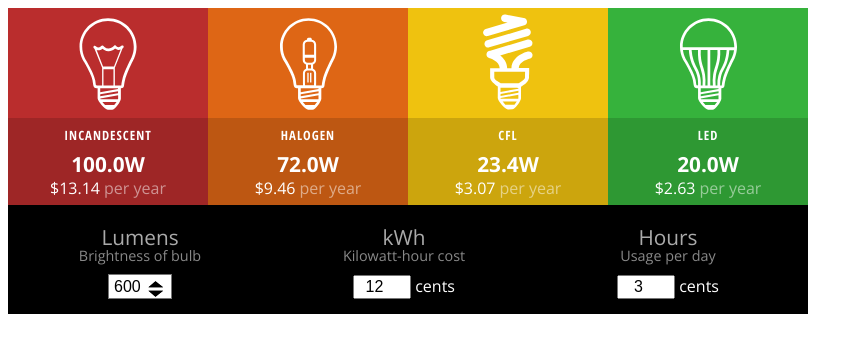
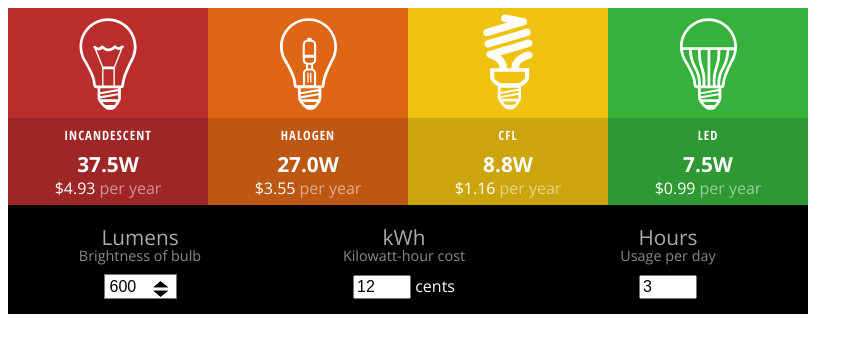
Before and after one commit to venkat4541/Angular-energy-calculator, a plain HTML site: page index.html in a window 1280 px wide. Shown: the whole page, without its empty margins (0-863 px from the left). Drawn offline with nearby package versions, Linux system fonts and the light colour scheme.

Commit message:
Completed!

```diff
--- a/assets/calculator.css
+++ b/assets/calculator.css
@@ -140,7 +140,6 @@
 
 #myCalculator form input[type=number] {
   width: 50px;
-  text-align: center;
   font-size: 1em;
 }
 
--- a/assets/calculator.js
+++ b/assets/calculator.js
@@ -1,3 +1,44 @@
 /* JavaScript Document */
 
-/* Script goes here */
+(function() {
+
+  var app = angular.module('myCalculator', []);
+
+  app.controller('calculatorController', ['$scope', function($scope){
+
+    $scope.lumen_options = [375, 600, 900, 1125, 1600];
+    $scope.current_lumens = 600;
+    $scope.current_cost = 12;
+    $scope.current_hours = 3;
+    $scope.total_days = 365;
+
+    $scope.inc_conversion = 0.0625;
+    $scope.hal_conversion = 0.0450;
+    $scope.cfl_conversion = 0.0146;
+    $scope.led_conversion = 0.0125;
+
+    $scope.calculate = function() {
+      $scope.inc_wattage = ($scope.current_lumens * $scope.inc_conversion).toFixed(1);
+      $scope.hal_wattage = ($scope.current_lumens * $scope.hal_conversion).toFixed(1);
+      $scope.cfl_wattage = ($scope.current_lumens * $scope.cfl_conversion).toFixed(1);
+      $scope.led_wattage = ($scope.current_lumens * $scope.led_conversion).toFixed(1);
+
+      if($scope.current_hours > 24) {
+        $scope.current_hours = 24;
+      }
+
+      var total_hours = $scope.total_days * $scope.current_hours;
+      var cost = $scope.current_cost / 100;
+
+      $scope.inc_cost = ((($scope.inc_wattage *  total_hours) / 1000) * cost).toFixed(2);
+      $scope.hal_cost = ((($scope.hal_wattage *  total_hours) / 1000) * cost).toFixed(2);
+      $scope.cfl_cost = ((($scope.cfl_wattage *  total_hours) / 1000) * cost).toFixed(2);
+      $scope.led_cost = ((($scope.led_wattage *  total_hours) / 1000) * cost).toFixed(2);
+
+    }
+
+    $scope.calculate();
+
+  }]);
+
+})();
--- a/index.html
+++ b/index.html
@@ -1,5 +1,5 @@
 <!DOCTYPE HTML>
-<html>
+<html ng-app="myCalculator">
 	<head>
 		<meta http-equiv="Content-Type" content="text/html; charset=UTF-8">
 		<meta name="viewport" content="width=device-width, initial-scale=1">
@@ -9,34 +9,34 @@
 		<title>Calculator</title>
 	</head>
 	<body>
-		<div id="myCalculator" class="">
+		<div id="myCalculator" ng-controller="calculatorController">
 			<main>
 				<section class="inc">
 					<div>
 						<h4>Incandescent</h4>
-						<p>100.0</p>
-						<p>13.14</p>
+						<p>{{inc_wattage}}</p>
+						<p>{{inc_cost}}</p>
 					</div>
 				</section>
 				<section class="hal">
 					<div>
 						<h4>Halogen</h4>
-						<p>72.0</p>
-						<p>9.46</p>
+						<p>{{hal_wattage}}</p>
+						<p>{{hal_cost}}</p>
 					</div>
 				</section>
 				<section class="cfl">
 					<div>
 						<h4>CFL</h4>
-						<p>23.4</p>
-						<p>3.07</p>
+						<p>{{cfl_wattage}}</p>
+						<p>{{cfl_cost}}</p>
 					</div>
 				</section>
 				<section class="led">
 					<div>
 						<h4>LED</h4>
-						<p>20.0</p>
-						<p>2.63</p>
+						<p>{{led_wattage}}</p>
+						<p>{{led_cost}}</p>
 					</div>
 				</section>
 			</main>
@@ -44,20 +44,18 @@
 				<div class="">
 					<h4>Lumens</h4>
 					<p>Brightness <br> of bulb</p>
-					<select class="" name="">
-						<option value="600">600</option>
-						<option value="900">900</option>
+					<select ng-change="calculate()" ng-model="current_lumens" ng-options="o as o for o in lumen_options">
 					</select>
 				</div>
 				<div class="">
 					<h4>kWh</h4>
 					<p>Kilowatt-<br>hour cost</p>
-					<input type="number" value="12"> cents
+					<input type="number" ng-change="calculate()" ng-model="current_cost" value="{{current_cost}}"> cents
 				</div>
 				<div class="">
 					<h4>Hours</h4>
 					<p>Usage <br>per day</p>
-					<input type="number" value="3"> cents
+					<input type="number" ng-change="calculate()" ng-model="current_hours" value="{{current_hours}}">
 				</div>
 			</form>
 		</div>
```
